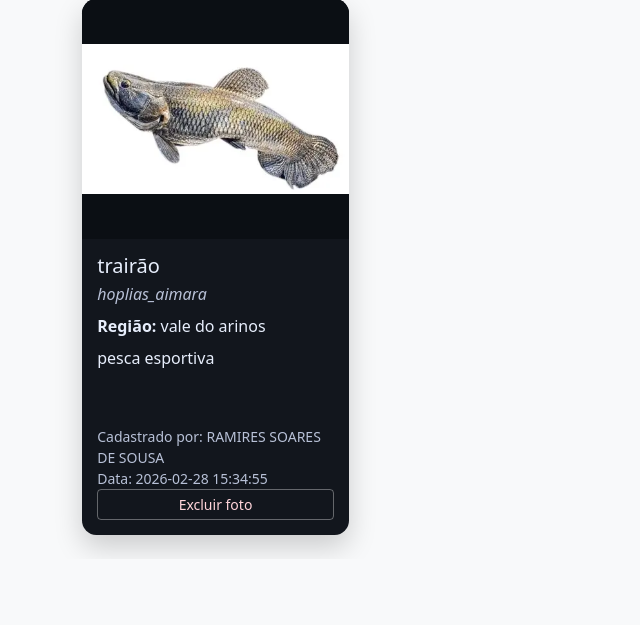
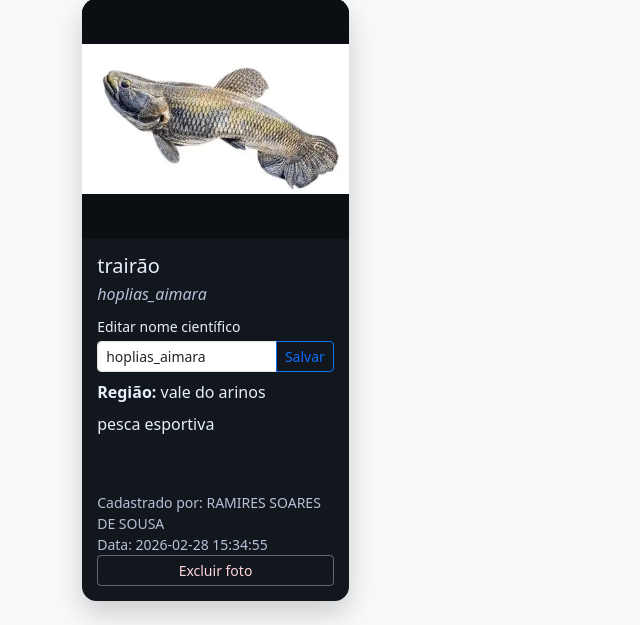
Before and after one commit to ramiressoares/app-catalogo, a Flask app: page /inicio in a window 1280 px wide. Shown: the part 543-1168 px from the top of the page, without its empty margins (0-640 px from the left). Before the commit the page ends 1098 px from the top, so only its background shows below. Run offline with Flask 3, Linux system fonts and the light colour scheme; a user stored in the database is signed in; data comes from the database, SQL or seed files in the repository; both versions use the stored data as it was after the commit.

Commit message:
editar nome cientifico da especie

```diff
--- a/app.py
+++ b/app.py
@@ -319,6 +319,40 @@ def deletar_peixe(peixe_id: int):
 	return redirect(url_for("index"))
 
 
+@app.route("/peixes/<int:peixe_id>/editar-nome-cientifico", methods=["POST"])
+@login_required
+def editar_nome_cientifico(peixe_id: int):
+	current_user_id = session.get("user_id")
+	novo_nome_cientifico = request.form.get("nome_cientifico", "").strip()
+
+	if not novo_nome_cientifico:
+		flash("Informe um nome científico válido.", "danger")
+		return redirect(url_for("index"))
+
+	with get_db_connection() as conn:
+		peixe = conn.execute(
+			"SELECT id, user_id FROM peixes WHERE id = ?",
+			(peixe_id,),
+		).fetchone()
+
+		if not peixe:
+			flash("Peixe não encontrado.", "warning")
+			return redirect(url_for("index"))
+
+		if peixe["user_id"] != current_user_id:
+			flash("Apenas o dono da foto pode editar o nome científico.", "danger")
+			return redirect(url_for("index"))
+
+		conn.execute(
+			"UPDATE peixes SET nome_cientifico = ? WHERE id = ?",
+			(novo_nome_cientifico, peixe_id),
+		)
+		conn.commit()
+
+	flash("Nome científico atualizado com sucesso.", "success")
+	return redirect(url_for("index"))
+
+
 @app.route("/adicionar", methods=["GET", "POST"])
 @login_required
 def adicionar_peixe():
--- a/templates/index.html
+++ b/templates/index.html
@@ -53,6 +53,15 @@
                 <div class="card-body fish-card-body">
                         <h2 class="h5 card-title mb-1">{{ peixe['nome_comum'] }}</h2>
                         <p class="text-muted mb-2"><em>{{ peixe['nome_cientifico'] }}</em></p>
+                        {% if peixe['is_owner'] %}
+                            <form method="post" action="{{ url_for('editar_nome_cientifico', peixe_id=peixe['id']) }}" class="mb-2">
+                                <label for="nome_cientifico_{{ peixe['id'] }}" class="form-label mb-1 small">Editar nome científico</label>
+                                <div class="input-group input-group-sm">
+                                    <input type="text" id="nome_cientifico_{{ peixe['id'] }}" name="nome_cientifico" class="form-control" value="{{ peixe['nome_cientifico'] }}" required>
+                                    <button type="submit" class="btn btn-outline-primary">Salvar</button>
+                                </div>
+                            </form>
+                        {% endif %}
                         <p class="mb-2"><strong>Região:</strong> {{ peixe['regiao'] }}</p>
                         <p class="card-text mb-2">{{ peixe['descricao'] }}</p>
                         <small class="text-muted d-block">Cadastrado por: {{ peixe['usuario_nome'] }}</small>
```
Also changed, not shown: catalogo_peixes.db.
